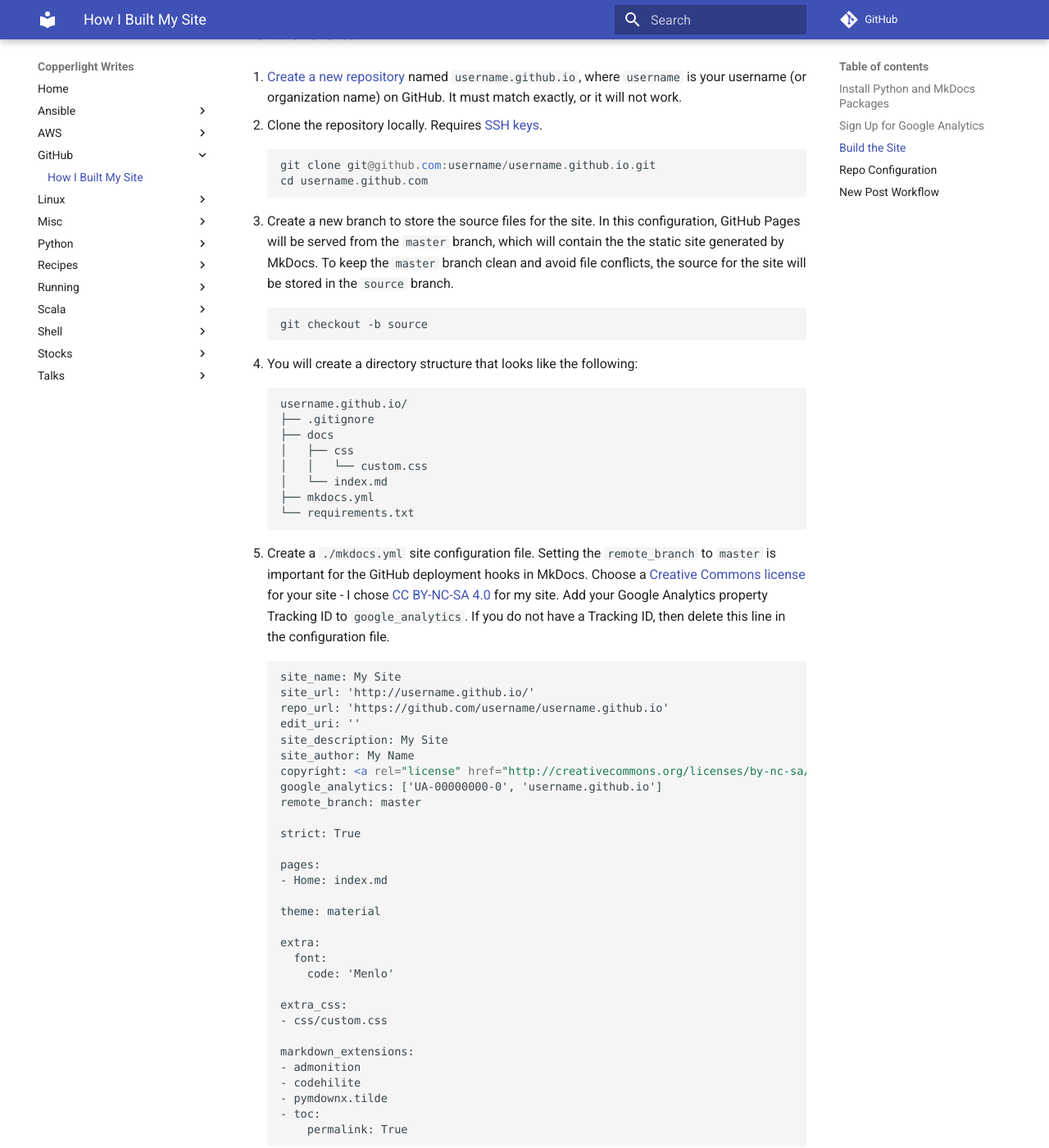
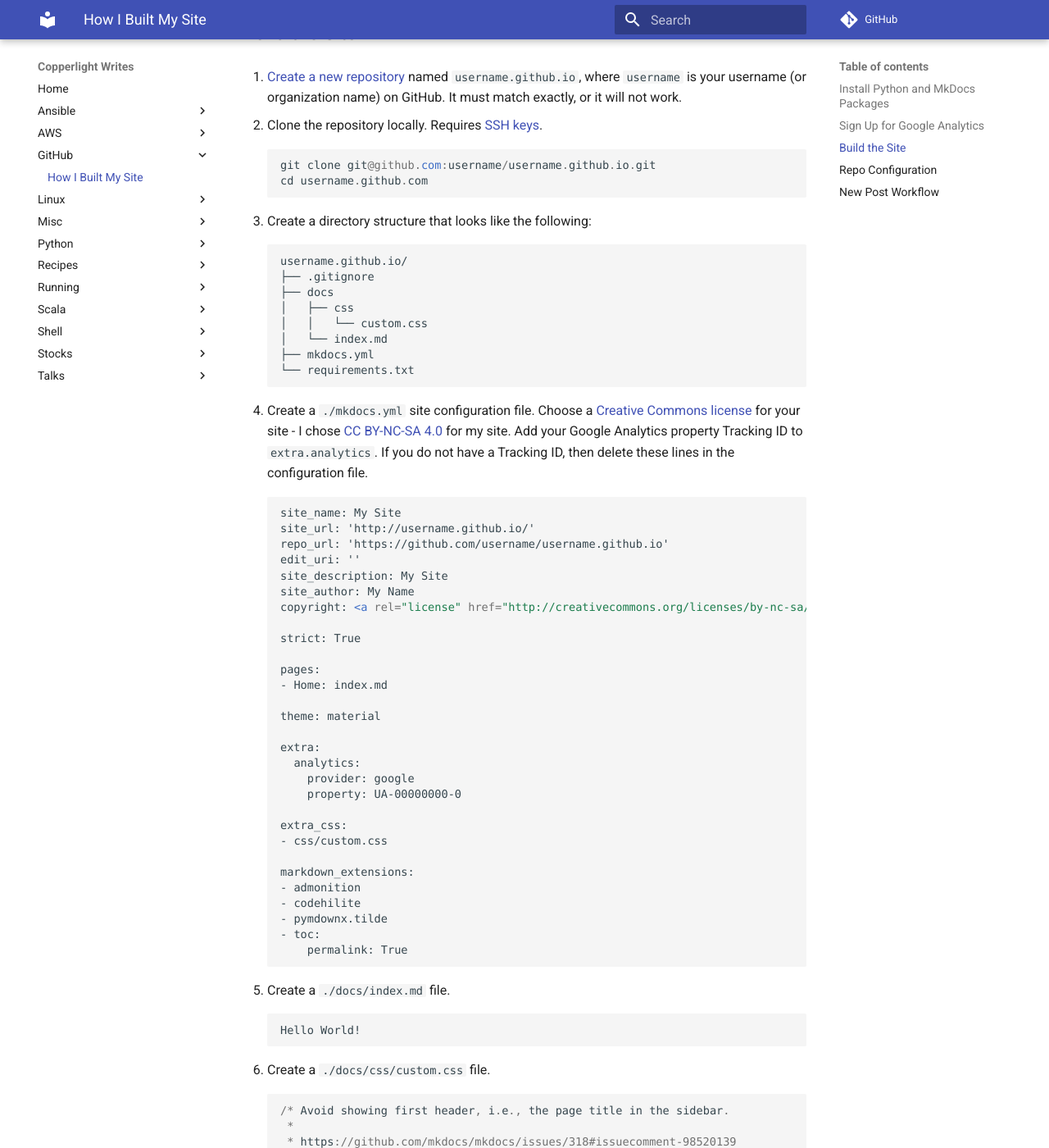
Before and after one commit to copperlight/copperlight.github.io, an MkDocs documentation site: the page built from docs/github/how-i-built-my-site.md, in a window 1280 px wide and 1400 px high, scrolled down 1169 px. Shown: the whole window at 82% size. Built offline with MkDocs 1.6.1 and Material for MkDocs 9.7.7, drawn with Linux system fonts in a browser that asks for light colours; comment, search, counter and statistics services are not loaded; some of the changed text lies outside the part shown.

Commit message:
move build from travis to github
This simplifies the publishing process, removing the need to create and
manage deploy keys. Also, update project dependencies.

````diff
--- a/docs/github/how-i-built-my-site.md
+++ b/docs/github/how-i-built-my-site.md
@@ -27,11 +27,11 @@ this for most pages.
 If you are relying on a system Python, consider following these instructions:
 [Install the Latest Python Versions on Mac OSX].
 
-Install [MkDocs] and [Material for MkDocs]. These two packages will bring along all of the necessary
+Install [MkDocs] and [Material for MkDocs]. These two packages will bring along all the necessary
 dependencies for a fully functioning site.
 
 ```bash
-pip install mkdocs mkdocs-material
+pip install mkdocs-material
 ```
 
 [Install the Latest Python Versions on Mac OSX]: ../python/install-the-latest-python-versions-on-macosx.md
@@ -55,19 +55,12 @@ pip install mkdocs mkdocs-material
 1. [Create a new repository](https://github.com/new) named `username.github.io`, where `username` is
 your username (or organization name) on GitHub.  It must match exactly, or it will not work.
 
-1. Clone the repository locally.  Requires [SSH keys](https://help.github.com/articles/connecting-to-github-with-ssh/).
+2. Clone the repository locally.  Requires [SSH keys](https://help.github.com/articles/connecting-to-github-with-ssh/).
 
         git clone git@github.com:username/username.github.io.git
         cd username.github.com
 
-1. Create a new branch to store the source files for the site.  In this configuration, GitHub Pages
-will be served from the `master` branch, which will contain the the static site generated by MkDocs.
-To keep the `master` branch clean and avoid file conflicts, the source for the site will be stored
-in the `source` branch.
-
-        git checkout -b source
-
-1. You will create a directory structure that looks like the following:
+3. Create a directory structure that looks like the following:
 
         username.github.io/
         ├── .gitignore
@@ -78,12 +71,10 @@ in the `source` branch.
         ├── mkdocs.yml
         └── requirements.txt
 
-1. Create a `./mkdocs.yml` site configuration file. Setting the `remote_branch` to `master` is
-important for the GitHub deployment hooks in MkDocs. Choose a
-[Creative Commons license](https://creativecommons.org/choose/) for your site - I chose
-[CC BY-NC-SA 4.0](http://creativecommons.org/licenses/by-nc-sa/4.0/) for my site.  Add your Google
-Analytics property Tracking ID to `google_analytics`.  If you do not have a Tracking ID, then delete this
-line in the configuration file.
+4. Create a `./mkdocs.yml` site configuration file. Choose a [Creative Commons license] for your
+site - I chose [CC BY-NC-SA 4.0] for my site. Add your Google Analytics property Tracking ID to
+`extra.analytics`.  If you do not have a Tracking ID, then delete these lines in the configuration
+file.
 
         site_name: My Site
         site_url: 'http://username.github.io/'
@@ -92,8 +83,6 @@ line in the configuration file.
         site_description: My Site
         site_author: My Name
         copyright: <a rel="license" href="http://creativecommons.org/licenses/by-nc-sa/4.0/"><img alt="Creative Commons License" style="border-width:0" src="https://i.creativecommons.org/l/by-nc-sa/4.0/80x15.png" /></a>
-        google_analytics: ['UA-00000000-0', 'username.github.io']
-        remote_branch: master
 
         strict: True
 
@@ -103,8 +92,9 @@ line in the configuration file.
         theme: material
 
         extra:
-          font:
-            code: 'Menlo'
+          analytics:
+            provider: google
+            property: UA-00000000-0
 
         extra_css:
         - css/custom.css
--- a/mkdocs.yml
+++ b/mkdocs.yml
@@ -5,8 +5,6 @@ edit_uri: ''
 site_description: A site for knowledge sharing and neat things.
 site_author: Matthew Johnson
 copyright: <a rel="license" href="http://creativecommons.org/licenses/by-nc-sa/4.0/"><img alt="Creative Commons License" style="border-width:0" src="https://i.creativecommons.org/l/by-nc-sa/4.0/80x15.png" /></a>
-google_analytics: ['UA-52382416-1', 'copperlight.github.io']
-remote_branch: master
 
 strict: True
 
@@ -65,6 +63,11 @@ nav:
 
 theme: material
 
+extra:
+  analytics:
+    provider: google
+    property: UA-52382416-1
+
 extra_css:
   - css/custom.css
 
````
Also changed, not shown: other parts of docs/github/how-i-built-my-site.md (+6 -0 lines), .travis.yml (deleted, +0 -28 lines), README.md (+3 -34 lines), requirements.txt (+20 -25 lines), 6 other files.
